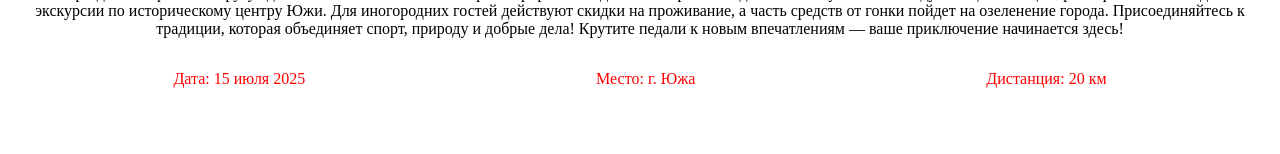
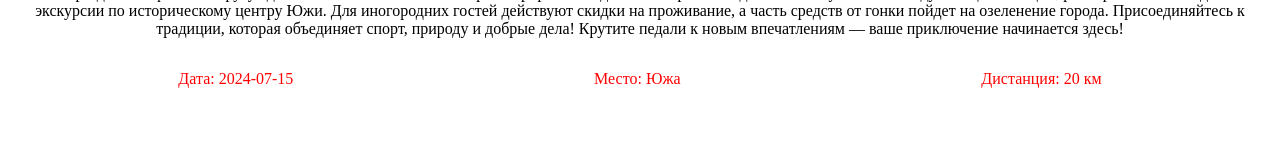
Before and after one commit to kapralov1050/project, a Vue app: page / in a window 1280 px wide. Shown: the part 748-902 px from the top of the page. Built offline with nearby package versions, Linux system fonts and the light colour scheme.

Commit message:
Store(race and registration) created

```diff
--- a/package.json
+++ b/package.json
@@ -8,6 +8,7 @@
   },
   "dependencies": {
     "core-js": "^3.8.3",
+    "pinia": "^3.0.1",
     "vue": "^3.2.13",
     "vue-router": "^4.0.3",
     "vuex": "^4.0.0"
--- a/src/components/AboutRace.vue
+++ b/src/components/AboutRace.vue
@@ -9,13 +9,13 @@
 
 Крутите педали к новым впечатлениям — ваше приключение начинается здесь!</p>
     <div class="race-info">
-        <p>Дата: {{ raceDate }}</p>
-        <p>Место: {{ location }}</p>
-        <p>Дистанция: {{ distance }} км</p>
+        <p>Дата: {{ raceStore.date }}</p>
+        <p>Место: {{ raceStore.location }}</p>
+        <p>Дистанция: {{ raceStore.distance }} км</p>
     </div>
 
     <div class="features">
-        <div v-for="feature in features" :key="index" class="feature-item">
+        <div v-for="(feature, index) in raceStore.feature" :key="index" class="feature-item">
             <img :src="feature.icon" :alt="feature.title"/>
             <h3>{{ feature.title }}</h3>
             <p>{{ feature.description }}</p>
@@ -28,28 +28,10 @@
 
 
 <script setup>
-import {ref} from 'vue'
+import { useRaceStore } from '@/store/raceStore';
 
-const raceDate = ref('15 июля 2025')
-const location = ref('г. Южа')
-const distance = ref(20)
+const raceStore = useRaceStore()
 
-const features = ref([
-    {title: 'Призы',
-     icon: 'https://encrypted-tbn0.gstatic.com/images?q=tbn:ANd9GcTXqHoedbsBxo4rclfAGsGh5n-sKBqcH1DjTw&s',
-     description: 'Ценные призы для победителей'
-  },
-  {
-    title: 'Профессиональный хронометраж',
-    icon: 'https://cdn-icons-png.flaticon.com/512/2786/2786746.png',
-    description: 'Точное измерение результатов'
-  },
-  {
-    title: 'Карта трассы',
-    icon: 'https://i.pinimg.com/736x/86/57/e5/8657e5077a7a746124744f119f937141.jpg',
-    description: 'Подробная карта маршрута'
-  }
-])
 </script>
 
 
--- a/src/main.js
+++ b/src/main.js
@@ -1,6 +1,8 @@
 import { createApp } from 'vue'
 import App from './App.vue'
 import router from './router'
+import { createPinia } from 'pinia'
 
+const pinia = createPinia()
 
-createApp(App).use(router).mount('#app')
+createApp(App).use(router).use(pinia).mount('#app')
--- /dev/null
+++ b/src/store/raceStore.js
@@ -0,0 +1,28 @@
+import {defineStore} from 'pinia'
+import {ref} from 'vue'
+
+export const useRaceStore = defineStore('store', () => {
+
+const date = ref('2024-07-15')
+const location = ref('Южа')
+const distance = ref(20)
+const feature = ref([
+    {title: 'Призы',
+     icon: 'https://encrypted-tbn0.gstatic.com/images?q=tbn:ANd9GcTXqHoedbsBxo4rclfAGsGh5n-sKBqcH1DjTw&s',
+     description: 'Ценные призы для победителей'
+  },
+  {
+    title: 'Профессиональный хронометраж',
+    icon: 'https://cdn-icons-png.flaticon.com/512/2786/2786746.png',
+    description: 'Точное измерение результатов'
+  },
+  {
+    title: 'Карта трассы',
+    icon: 'https://i.pinimg.com/736x/86/57/e5/8657e5077a7a746124744f119f937141.jpg',
+    description: 'Подробная карта маршрута'
+  }
+])
+
+return {date, location, distance, feature}
+
+})
--- /dev/null
+++ b/src/store/registrationStore.js
@@ -0,0 +1,29 @@
+import { defineStore } from "pinia";
+import { ref } from "vue";
+import router from '@/router'
+
+export const useRegistrationStore = defineStore('registration', () => {
+    const participants = ref([])
+    const currentUser = ref(null)
+    const loading = ref(false)
+    const error = ref(null)
+
+    async function registrUser(userData) {
+        try{
+            loading.value = true
+            await new Promise(resolve => setTimeout(resolve, 1500))
+            currentUser.value = {...userData, id:Date.now()}
+            participants.value.push(currentUser.value)
+            console.log(participants.value)
+            alert('Регистрация пройдена успешно')
+            router.push('/')
+        } catch(err) {
+            error.value = err.message
+        } finally {
+            loading.value = false
+        }
+
+    }
+
+    return {participants, currentUser, loading, error, registrUser}
+})
--- a/src/views/HomePage.vue
+++ b/src/views/HomePage.vue
@@ -5,7 +5,6 @@
         <AboutRace />
         <TimerToStart :targetDate="new Date(2025, 7, 15)" />
       </div>
-      <div> Таймер до старта</div>
     </div>
   </template>
 
--- a/src/views/RegistrationPage.vue
+++ b/src/views/RegistrationPage.vue
@@ -18,10 +18,11 @@
 
         <div class="form-group">
         <label> У тебя есть шлем?</label>
-        <input type="checkbox" v-model="helmetAv">
+        <input type="checkbox" v-model="formData.helmetAv">
         </div>
 
-        <button type="submit" class="submit-button">Завершить регистрацию</button>
+        <button type="submit" class="submit-button" @click="RegistrationStore.registrUser(formData)" >Завершить регистрацию</button>
+        <div class="spinner"></div>
     </form>
   </div>
 </template>
@@ -31,20 +32,20 @@
 <script setup>
 import router from '@/router'
 import {ref} from 'vue'
+import { useRegistrationStore } from '@/store/registrationStore'
 
-const helmetAv = ref(false)
+const RegistrationStore = useRegistrationStore()
+
+
+
 
 const formData = ref({
     name: '',
     surname: '',
-    email: ''
+    email: '',
+    helmetAv: false
 })
 
-const handleSubmit = () => {
-    console.log('Форма отправлена:', formData.value, helmetAv.value === true ? 'Есть шлем' : 'Нет шлема')
-    alert('Регистрация пройдена успешно')
-    router.push('/')
-}
 </script>
 
 
```
Also changed, not shown: 1 other file (tests, documents, lock files or other folders).
